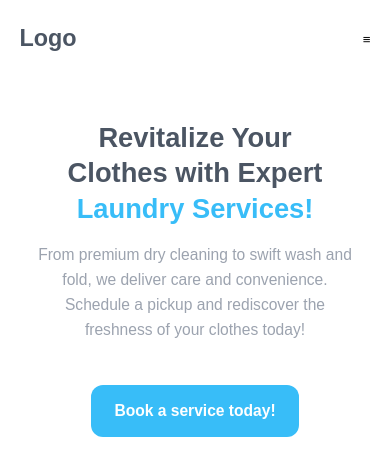
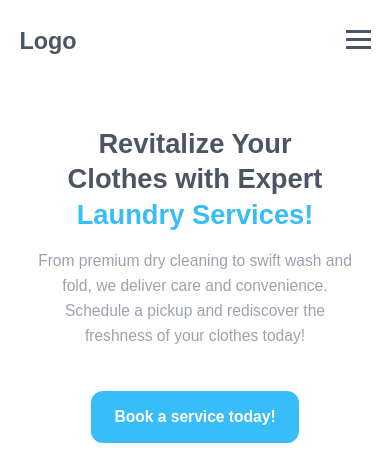
Before and after one commit to rithvik-123/Laundry-Services---Mobile-Hamburger-Menu, a plain HTML site: page index.html in a window 390 px wide. Shown: the top 457 px of the page. Drawn offline with Linux system fonts and the light colour scheme.

Commit message:
Revise index.html for title and navigation changes
Updated the title and modified mobile navigation structure.

```diff
--- a/index.html
+++ b/index.html
@@ -3,7 +3,7 @@
 <head>
     <meta charset="UTF-8">
     <meta name="viewport" content="width=device-width, initial-scale=1.0">
-    <title>Responsive Laundry App</title>
+    <title>Responsive Laundry - D P Rithvik Kumar</title>
     <link rel="stylesheet" href="style.css">
 </head>
 <body>
@@ -22,14 +22,21 @@
             <button class="user-btn">Username</button>
         </div>
 
-        <div class="mobile-menu-container">
-            <button class="hamburger-btn">≡</button>
+        <div class="mobile-nav">
+            <button class="hamburger-btn" tabindex="0">
+                <span class="bar"></span>
+                <span class="bar"></span>
+                <span class="bar"></span>
+            </button>
+
             <div class="side-menu">
                 <a href="#">Home</a>
                 <a href="#">Services</a>
                 <a href="#">About Us</a>
                 <a href="#">Contact Us</a>
             </div>
+
+            <div class="backdrop"></div>
         </div>
     </nav>
 
```
